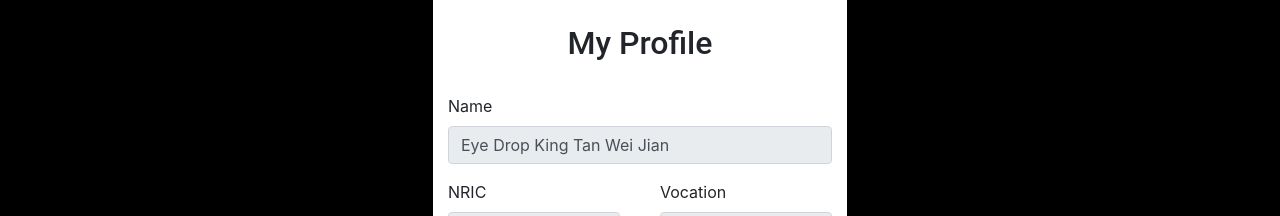
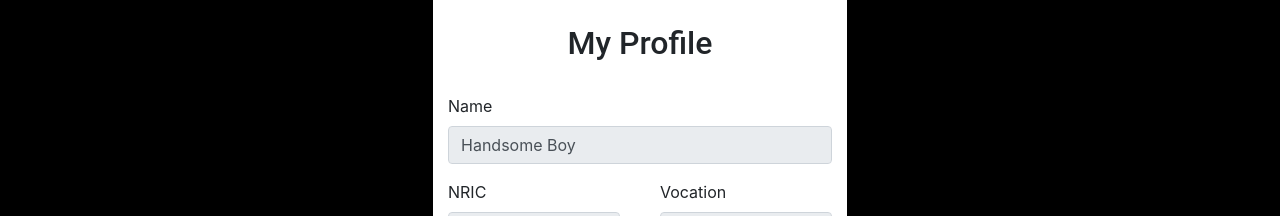
Before and after one commit to wj-tan/learn_react, a React (Create React App) app: page /MyProfile in a window 1280 px wide. Shown: the top 216 px of the page. Built offline with nearby package versions, Linux system fonts and the light colour scheme.

Commit message:
Update MyProfile.js

```diff
--- a/src/components/MyProfile.js
+++ b/src/components/MyProfile.js
@@ -17,7 +17,7 @@ class MyProfile extends Component {
                 <Col>
                     <Form.Group controlId="formName">
                         <Form.Label>Name</Form.Label>
-                        <Form.Control value="Eye Drop King Tan Wei Jian" disabled/>
+                        <Form.Control value="Handsome Boy" disabled/>
                     </Form.Group>
                 </Col>
 
```
